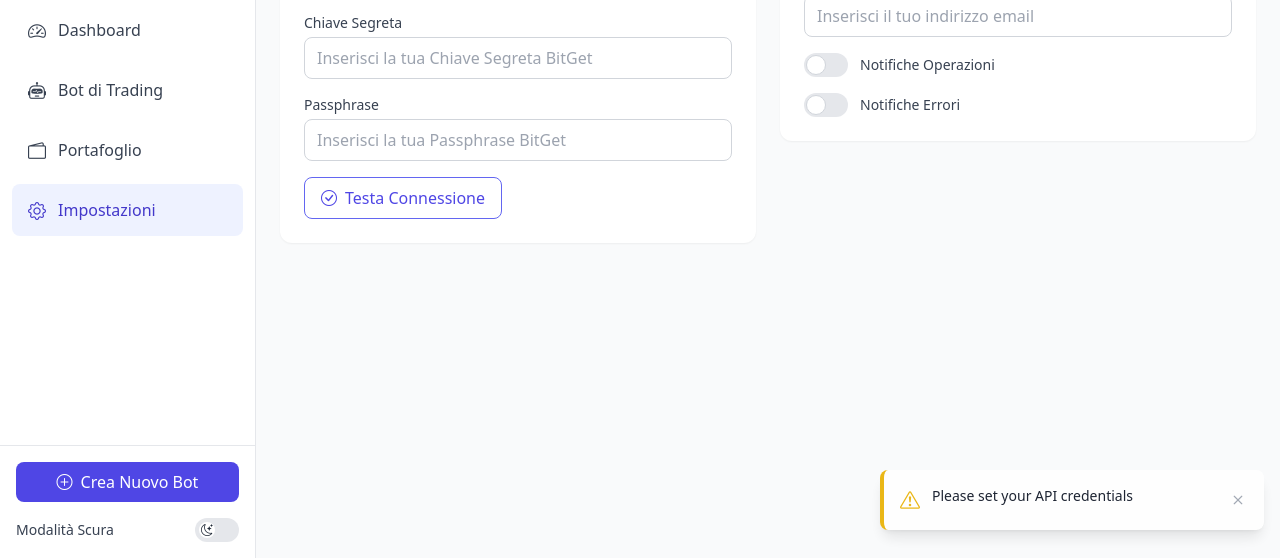
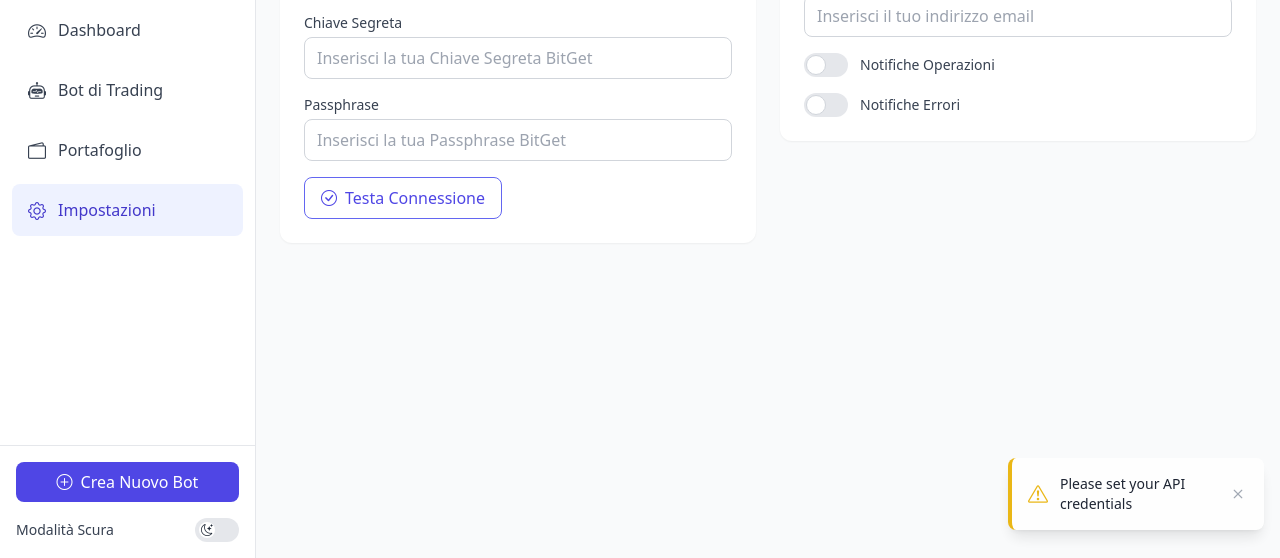
Before and after one commit to fabioferrero90/crypto-farmer, a website: page src/frontend/index.html in a window 1280 px wide. Shown: the part 242-800 px from the top of the page. Drawn offline with nearby package versions, Linux system fonts and the light colour scheme; no server answers.

Commit message:
fixed align issue in notification

```diff
--- a/src/frontend/index.html
+++ b/src/frontend/index.html
@@ -485,13 +485,13 @@
   </div>
 
   <!-- Notification Toast Template (hidden) -->
-  <div id="notificationToast" class="max-w-[30vw] bottom-4 right-4">
-    <div class="bg-white dark:bg-gray-800 rounded-lg shadow-lg p-4 max-w-md border-l-4 border-primary-500">
-      <div class="flex items-start">
+  <div id="notificationToast" class="max-w-[30vw] bottom-4 right-4 w-[fit-content] flex items-center justify-center">
+    <div class="bg-white dark:bg-gray-800 rounded-lg shadow-lg p-4 max-w-md border-l-4 border-primary-500 min-w-[20vw] flex items-center">
+      <div class="flex items-center justify-center w-full">
         <div class="flex-shrink-0">
           <i class="bi bi-info-circle text-primary-500 text-xl"></i>
         </div>
-        <div class="ml-3 w-0 flex-1">
+        <div class="ml-3 w-0 flex-1 text-left">
           <p id="notificationMessage" class="text-sm font-medium text-gray-900 dark:text-white"></p>
         </div>
         <div class="ml-4 flex-shrink-0 flex">
@@ -502,7 +502,8 @@
         </div>
       </div>
     </div>
-  </div>
+</div>
+
   <script src="https://cdn.jsdelivr.net/npm/chart.js"></script>
   <script src="https://cdn.socket.io/4.5.0/socket.io.min.js"></script>
   <script src="js/api.js"></script>
```
